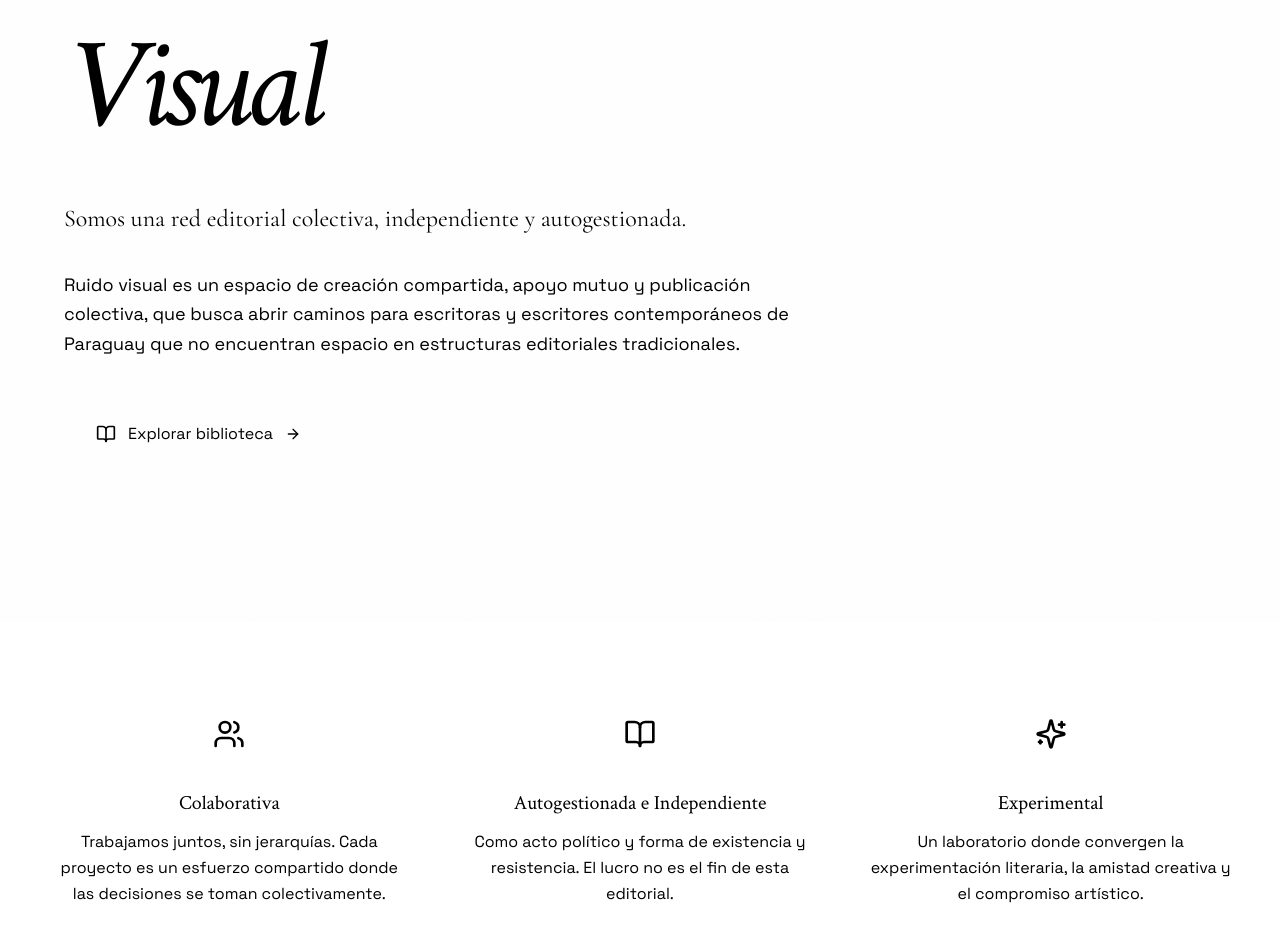
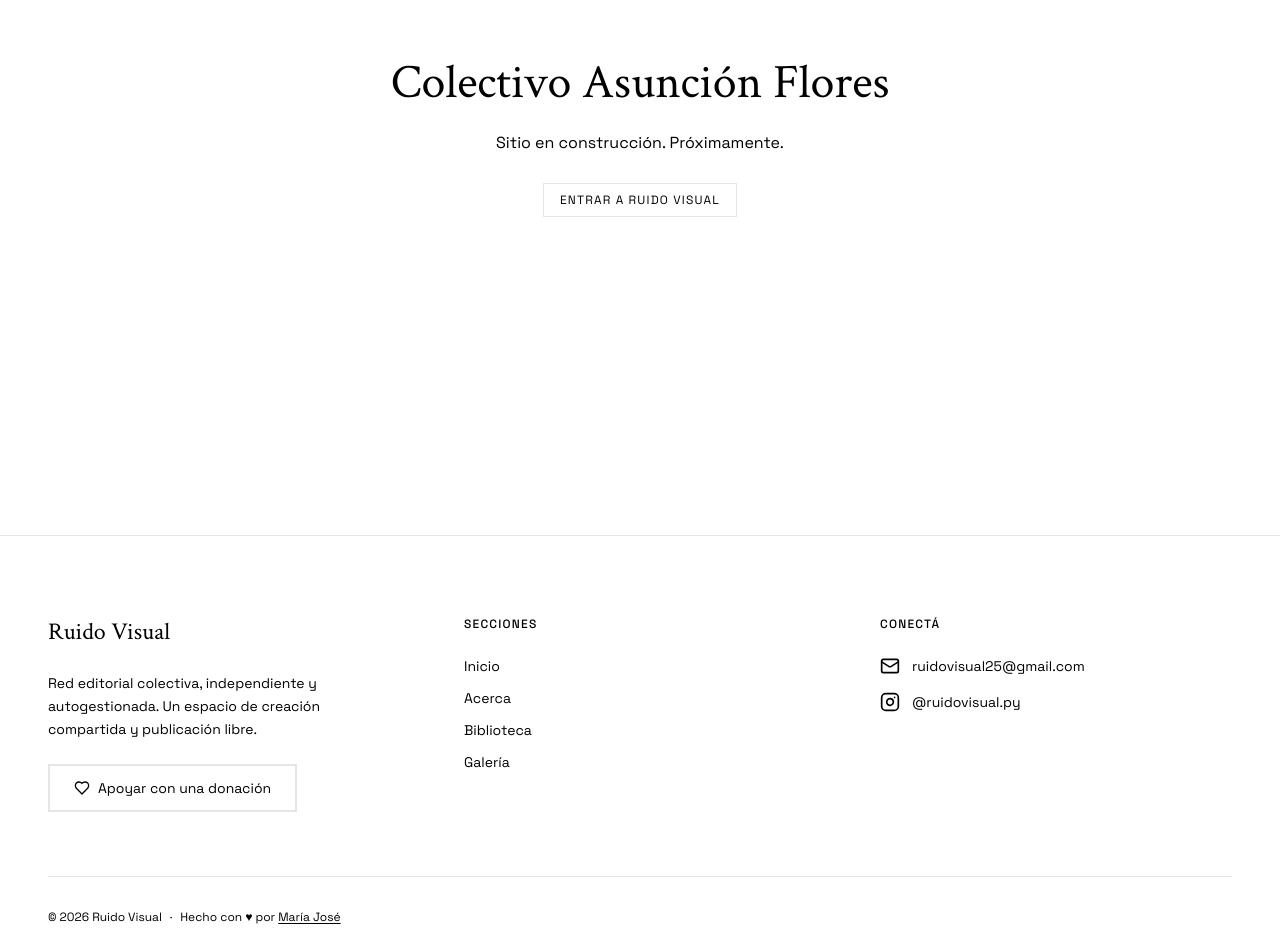
Before and after one commit to mariquelme42/ruido-visual-web, a React (Vite) app: page / in a window 1280 px wide. Shown: the part 363-1297 px from the top of the page. Built offline with nearby package versions, Linux system fonts and the light colour scheme.

Commit message:
feat: dominio + rutas + scroll fix + coming soon

```diff
--- a/index.html
+++ b/index.html
@@ -3,6 +3,7 @@
   <head>
     <meta charset="UTF-8" />
     <meta name="viewport" content="width=device-width, initial-scale=1.0" />
+    <meta name="description" content="Red editorial colectiva de Paraguay. Publicaciones independientes, biblioteca digital y archivo visual." />
     <title>Ruido Visual</title>
     <link rel="icon" type="image/png" href="/favicon.png" />
   </head>
--- /dev/null
+++ b/src/app/components/ComingSoon.tsx
@@ -0,0 +1,27 @@
+export function ComingSoon() {
+  return (
+    <div className="min-h-screen flex items-center justify-center bg-background text-foreground px-6">
+      <div className="text-center max-w-xl">
+
+        <h1
+          className="text-3xl md:text-5xl mb-6"
+          style={{ fontFamily: "var(--font-serif)" }}
+        >
+          Colectivo Asunción Flores
+        </h1>
+
+        <p className="text-sm md:text-base text-muted-foreground mb-8">
+          Sitio en construcción. Próximamente.
+        </p>
+
+        <a
+          href="/ruido-visual"
+          className="text-xs uppercase tracking-widest border border-foreground px-4 py-2 hover:bg-foreground hover:text-background transition"
+        >
+          Entrar a Ruido Visual
+        </a>
+
+      </div>
+    </div>
+  );
+}
--- a/src/app/components/Footer.tsx
+++ b/src/app/components/Footer.tsx
@@ -33,7 +33,7 @@ export function Footer() {
               </h4>
               <nav className="space-y-3">
                 {[
-                  { path: "/", label: "Inicio" },
+                  { path: "/ruido-visual", label: "Inicio" },
                   { path: "/acerca", label: "Acerca" },
                   { path: "/biblioteca", label: "Biblioteca" },
                   { path: "/galeria", label: "Galería" },
@@ -42,6 +42,11 @@ export function Footer() {
                   <Link
                     key={item.path}
                     to={item.path}
+                    onClick={() => {
+                      if (item.path === "/ruido-visual") {
+                        window.scrollTo({ top: 0, behavior: "smooth" });
+                      }
+                    }}
                     className="block text-sm hover:text-primary transition-colors duration-300"
                   >
                     {item.label}
--- a/src/app/components/Header.tsx
+++ b/src/app/components/Header.tsx
@@ -13,7 +13,7 @@ export function Header() {
   };
 
   const navItems = [
-    { path: "/", label: "Inicio" },
+    { path: "/ruido-visual", label: "Inicio" },
     { path: "/acerca", label: "Acerca" },
     { path: "/biblioteca", label: "Biblioteca" },
     { path: "/galeria", label: "Galería" },
@@ -30,9 +30,9 @@ export function Header() {
       >
         <div className="max-w-7xl mx-auto flex items-center justify-between gap-8">
           <Link
-            to="/"
+            to="/ruido-visual"
             className="group flex-shrink-0"
-            onClick={() => setMobileMenuOpen(false)}
+            onClick={() => window.scrollTo({ top: 0, behavior: "smooth" })}
           >
             <motion.div
               className="relative flex items-center"
@@ -56,7 +56,16 @@ export function Header() {
 
           <nav className="hidden md:flex gap-8 lg:gap-10 items-center">
             {navItems.map((item) => (
-              <Link key={item.path} to={item.path} className="relative group">
+              <Link
+                key={item.path}
+                to={item.path}
+                onClick={() => {
+                  if (item.path === "/ruido-visual") {
+                    window.scrollTo({ top: 0, behavior: "smooth" });
+                  }
+                }}
+                className="relative group"
+              >
                 <span
                   className={`text-sm tracking-wide transition-colors ${
                     isActive(item.path)
@@ -131,7 +140,13 @@ export function Header() {
                     >
                       <Link
                         to={item.path}
-                        onClick={() => setMobileMenuOpen(false)}
+                        onClick={() => {
+                          setMobileMenuOpen(false);
+
+                          if (item.path === "/ruido-visual") {
+                            window.scrollTo({ top: 0, behavior: "smooth" });
+                          }
+                        }}
                         className={`block px-4 py-4 transition-all duration-300 ${
                           isActive(item.path)
                             ? "bg-foreground text-background"
@@ -164,14 +179,7 @@ export function Header() {
                       href="mailto:contacto@ruidovisual.org"
                       className="block text-sm hover:text-primary transition-colors"
                     >
-                      contacto@ruidovisual.org
-                    </a>
-
-                    <a
-                      href="mailto:convocatorias@ruidovisual.org"
-                      className="block text-sm hover:text-primary transition-colors"
-                    >
-                      convocatorias@ruidovisual.org
+                      ruidovisual25@gmail.com
                     </a>
                   </div>
                 </motion.div>
--- a/src/app/components/Home.tsx
+++ b/src/app/components/Home.tsx
@@ -331,7 +331,7 @@ const featuredBooks = [
     title: "Nunca tuve un título",
     author: "Ruido Visual",
     year: "2025",
-    cover: "/images/library/nunca-tuve.jpeg",
+    cover: "/images/library/nunca-tuve.png",
     pdf: "/pdfs/nunca-tuve.pdf",
   },
   {
@@ -347,7 +347,7 @@ const featuredBooks = [
     title: "Atajame un ratito esta desaparición",
     author: "Miel",
     year: "2025",
-    cover: "/images/library/atajame-un-ratito.jpeg",
+    cover: "/images/library/atajame-un-ratito.png",
     pdf: "/pdfs/atajame-un-ratito.pdf",
   },
 ];
--- a/src/app/routes.ts
+++ b/src/app/routes.ts
@@ -7,13 +7,20 @@ import { PublicationDetail } from "./components/PublicationDetail";
 import { Gallery } from "./components/Gallery";
 import { Calls } from "./components/Calls";
 import { NotFound } from "./components/NotFound";
+import { ComingSoon } from "./components/ComingSoon";
 
 export const router = createBrowserRouter([
   {
     path: "/",
     Component: Root,
     children: [
-      { index: true, Component: Home },
+      // 👇 NUEVO: página principal del dominio
+      { index: true, Component: ComingSoon },
+
+      // 👇 NUEVO: acceso a Ruido Visual
+      { path: "ruido-visual", Component: Home },
+
+      // 👇 TODO LO DEMÁS IGUAL
       { path: "acerca", Component: About },
       { path: "biblioteca", Component: Library },
       { path: "biblioteca/:id", Component: PublicationDetail },
```
